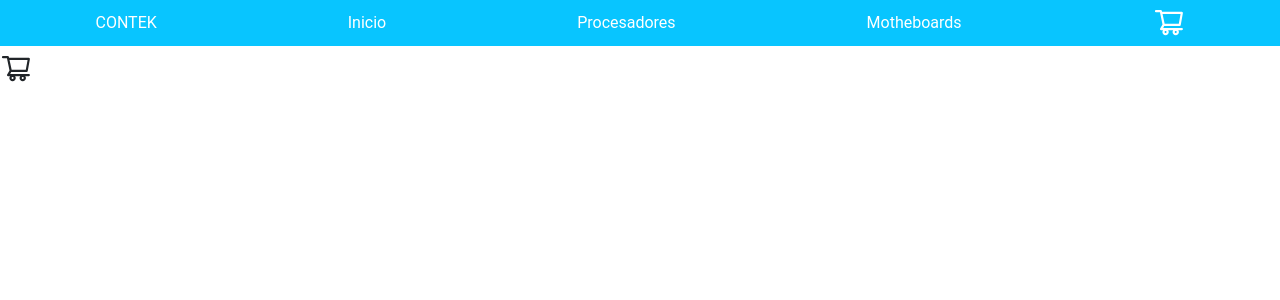
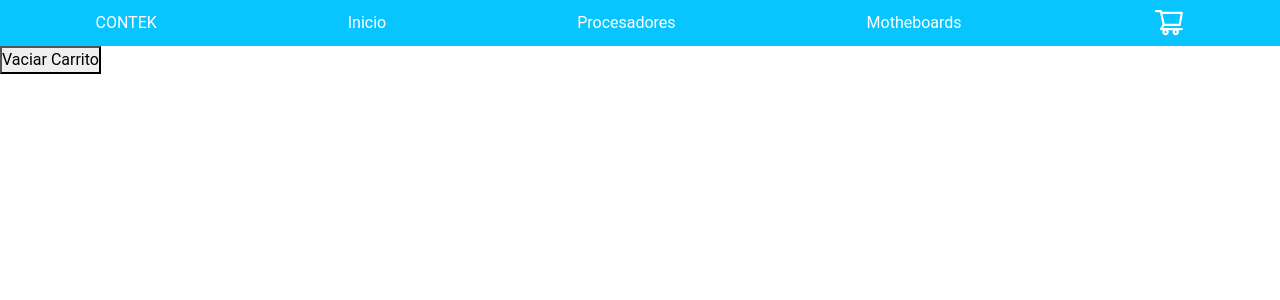
Before and after one commit to matiaskling/ecommerceklingeman, a React (Create React App) app: page /cart in a window 1280 px wide. Shown: the top 300 px of the page. Built offline with nearby package versions, Linux system fonts and the light colour scheme.

Commit message:
add cart

```diff
--- a/src/App.js
+++ b/src/App.js
@@ -3,7 +3,8 @@ import { ItemListContainer } from './components/ItemListContainer';
 import ItemDetailContainer from './components/ItemDetailContainer';
 import NavBar from './components/NavBar';
 import './App.css'
-import { CartWidget } from './components/CartWidget';
+import Cart from './components/Cart'
+import CartContextProvider  from './Context/CartContext'
 
 
 
@@ -13,6 +14,7 @@ function App() {
 
 
   return (
+  <CartContextProvider>
       <BrowserRouter>
         <div className="App">
             <NavBar/>
@@ -20,11 +22,12 @@ function App() {
                 <Route exact path="/" element={<ItemListContainer/>} />
                 <Route exact path="/categoria/:idCate" element={<ItemListContainer/>}/>
                 <Route exact path="/detalle/:id" element={<ItemDetailContainer/>}/>
-              <Route exact path="/cart" element={<CartWidget/>} />
+                <Route exact path="/cart" element={<Cart/>} />
             </Routes>
 
         </div>
       </BrowserRouter>
+    </CartContextProvider>
 
   );
 }
--- /dev/null
+++ b/src/Context/CartContext.js
@@ -0,0 +1,43 @@
+import { createContext, useState, useContext } from 'react'
+
+const CartContext = createContext([])
+
+export const useCartContext = () =>  useContext(CartContext)
+
+
+    function CartContextProvider({ children }){
+
+        const [cartList, setCartList] = useState([])
+
+        function addCart (item) {
+            const index = cartList.findIndex(i => i.id === item.id)
+
+            if (index > -1) {
+              const oldQy = cartList[index].cantidad
+
+              cartList.splice(index, 1)
+
+              setCartList([...cartList, { ...item, cantidad: item.cantidad + oldQy}])
+
+            } else {
+              setCartList([...cartList,item])
+            }
+        }
+
+        function removeCart(){
+            setCartList([])
+        }
+
+
+    return (
+        <CartContext.Provider value={{
+            cartList,
+            addCart,
+            removeCart
+        }}>
+            { children }
+        </CartContext.Provider>
+    )
+}
+
+export default CartContextProvider;
--- /dev/null
+++ b/src/components/Cart.js
@@ -0,0 +1,15 @@
+import { useCartContext } from "../Context/CartContext"
+
+function Cart() {
+
+    const {  cartList, removeCart  } = useCartContext()
+
+    return (
+        <div>
+            {  cartList.map(prod=> <li>{prod.name}   {prod.cantidad}</li>) }
+            <button onClick={removeCart} >Vaciar Carrito</button>
+        </div>
+    )
+}
+
+export default Cart
--- a/src/components/ItemDetail.js
+++ b/src/components/ItemDetail.js
@@ -2,16 +2,25 @@ import React, { useState } from 'react'
 import '../styles/itemDetail.css'
 import ItemCount from './ItemCount'
 import { Link } from 'react-router-dom';
+import useCartContext  from '../Context/CartContext'
 
 
 
-function ItemDetail({prod}) {
+function ItemDetail({prod, onAdd}) {
 
     const [goCart, setGoCart ] = useState(false)
 
-    const onAdd = (cantidad) => {
-        setGoCart(true);
-    };
+    const {addCart} = useCartContext();
+
+
+     onAdd = (cant) => {
+        console.log(cant)
+        addCart( {...prod, cantidad:cant} )
+
+    }
+
+
+
 
     return (
         <main className="container" key={prod.id}>
```
Lines whose indentation alone changed are shown as unchanged.
